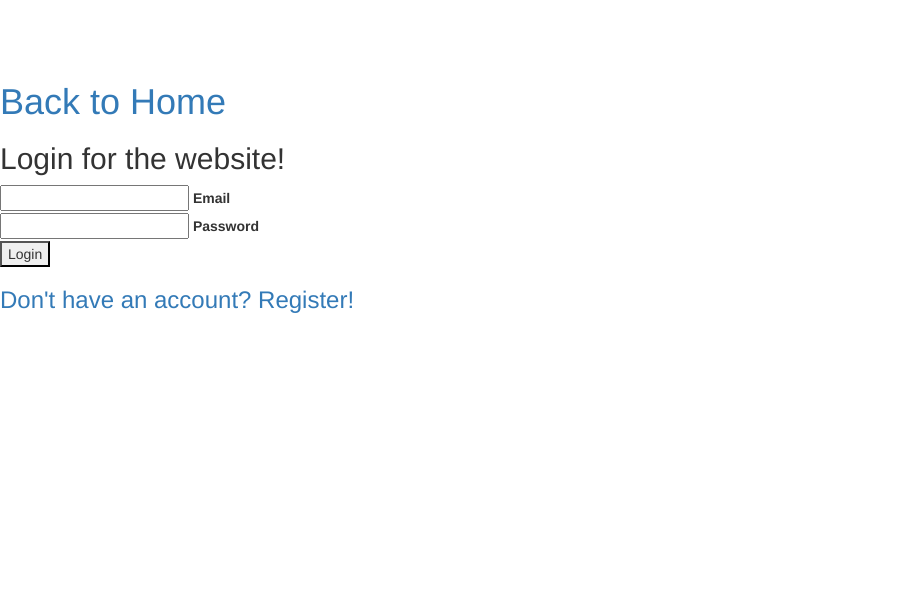
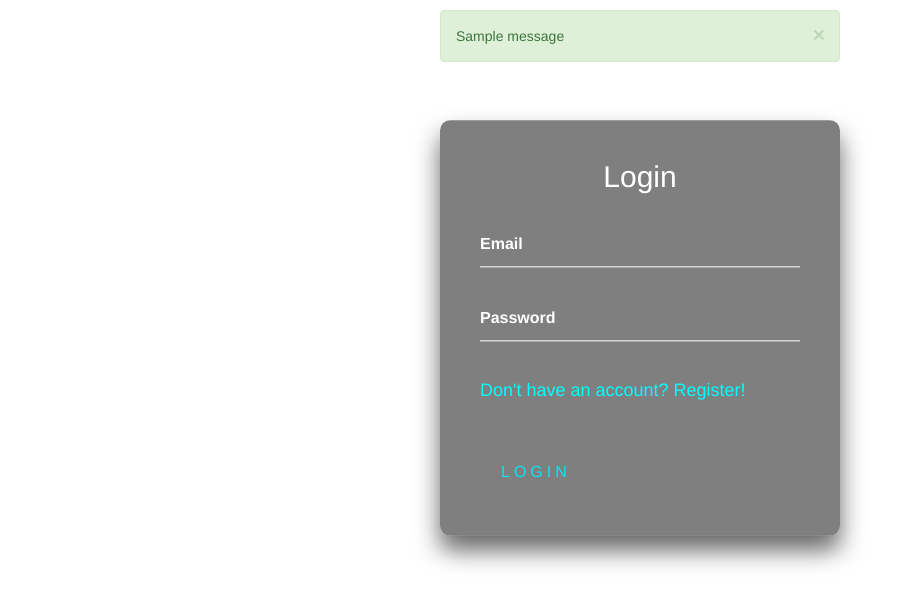
Before and after one commit to tothhajnalka17/askmate3, a Flask app: page /userlogin in a window 1280 px wide. Shown: the part 72-678 px from the top of the page, without its empty margins (0-919 px from the left). Run offline with Flask 2, Linux system fonts and the light colour scheme; one stand-in notice (Sample message) is shown; some libraries are stand-ins or nearby versions.

Commit message:
style: registration/login page styles changed

```diff
--- a/static/style.css
+++ b/static/style.css
@@ -1,4 +1,6 @@
-
+body {
+    color: black;
+}
 .home{
 
 }
@@ -115,3 +117,187 @@ input[type="file"]{
     cursor: pointer;
 }
 .custom-input-file:hover .uploadPhoto { display: block; }
+
+
+/* Login Form */
+.login-box {
+  position: absolute;
+  top: 50%;
+  left: 50%;
+  width: 400px;
+  padding: 40px;
+  transform: translate(-50%, -50%);
+  background: rgba(0,0,0,.5);
+  box-sizing: border-box;
+  box-shadow: 0 15px 25px rgba(0,0,0,.6);
+  border-radius: 10px;
+}
+
+.login-box h2 {
+  margin: 0 0 30px;
+  padding: 0;
+  color: #fff;
+  text-align: center;
+}
+
+.login-box .user-box {
+  position: relative;
+}
+
+.login-box .user-box input {
+  width: 100%;
+  padding: 10px 0;
+  font-size: 16px;
+  color: #fff;
+  margin-bottom: 30px;
+  border: none;
+  border-bottom: 1px solid #fff;
+  outline: none;
+  background: transparent;
+}
+.login-box .user-box label {
+  position: absolute;
+  top:0;
+  left: 0;
+  padding: 10px 0;
+  font-size: 16px;
+  color: #fff;
+  pointer-events: none;
+  transition: .5s;
+}
+
+.login-box .user-box input:focus ~ label,
+.login-box .user-box input:valid ~ label {
+  top: -20px;
+  left: 0;
+  color: #03e9f4;
+  font-size: 12px;
+}
+
+h4 a {
+    color: cyan;
+}
+h4 a:hover {
+    color: #03e9f4;
+}
+
+.login-box a span {
+  position: absolute;
+  display: block;
+}
+
+.login-box a span:nth-child(1) {
+  top: 0;
+  left: -100%;
+  width: 100%;
+  height: 2px;
+  background: linear-gradient(90deg, transparent, #03e9f4);
+  animation: btn-anim1 1s linear infinite;
+}
+
+@keyframes btn-anim1 {
+  0% {
+    left: -100%;
+  }
+  50%,100% {
+    left: 100%;
+  }
+}
+
+.login-box a span:nth-child(2) {
+  top: -100%;
+  right: 0;
+  width: 2px;
+  height: 100%;
+  background: linear-gradient(180deg, transparent, #03e9f4);
+  animation: btn-anim2 1s linear infinite;
+  animation-delay: .25s
+}
+
+@keyframes btn-anim2 {
+  0% {
+    top: -100%;
+  }
+  50%,100% {
+    top: 100%;
+  }
+}
+
+.login-box a span:nth-child(3) {
+  bottom: 0;
+  right: -100%;
+  width: 100%;
+  height: 2px;
+  background: linear-gradient(270deg, transparent, #03e9f4);
+  animation: btn-anim3 1s linear infinite;
+  animation-delay: .5s
+}
+
+@keyframes btn-anim3 {
+  0% {
+    right: -100%;
+  }
+  50%,100% {
+    right: 100%;
+  }
+}
+
+.login-box a span:nth-child(4) {
+  bottom: -100%;
+  left: 0;
+  width: 2px;
+  height: 100%;
+  background: linear-gradient(360deg, transparent, #03e9f4);
+  animation: btn-anim4 1s linear infinite;
+  animation-delay: .75s
+}
+
+@keyframes btn-anim4 {
+  0% {
+    bottom: -100%;
+  }
+  50%,100% {
+    bottom: 100%;
+  }
+}
+
+.login-box form .btn {
+  position: relative;
+  display: inline-block;
+  padding: 10px 20px;
+  color: #03e9f4;
+  font-size: 16px;
+  text-decoration: none;
+  text-transform: uppercase;
+  overflow: hidden;
+  transition: .5s;
+  margin-top: 40px;
+  letter-spacing: 4px;
+
+}
+
+.login-box .btn:hover {
+  background: #03e9f4;
+  color: #fff;
+  border-radius: 5px;
+  box-shadow: 0 0 5px #03e9f4,
+              0 0 25px #03e9f4,
+              0 0 50px #03e9f4,
+              0 0 100px #03e9f4;
+}
+
+.alert-dismissible{
+    color: black;
+    background-color: #03e9f4;
+    max-width: 400px;
+    margin: auto;
+
+}
+
+.alert-dismissible #textarea{
+    align-items: center;
+}
+
+.user-box button {
+    align-items: center;
+}
--- a/templates/layout.html
+++ b/templates/layout.html
@@ -5,12 +5,13 @@
     <meta>
     <meta http-equiv="X-UA-Compatible" content="ie=edge">
     <title>{% block head %}{% endblock %}</title>
+    <script src="//code.jquery.com/jquery-1.11.1.min.js"></script>
     <link href="https://cdn.jsdelivr.net/npm/bootstrap@5.2.0-beta1/dist/css/bootstrap.min.css" rel="stylesheet" integrity="sha384-0evHe/X+R7YkIZDRvuzKMRqM+OrBnVFBL6DOitfPri4tjfHxaWutUpFmBp4vmVor" crossorigin="anonymous">
     <link rel="stylesheet" href="/static/style.css" type="text/css">
     <link href="https://fonts.googleapis.com/css2?family=Lato&display=swap" rel="stylesheet">
     <link href="//netdna.bootstrapcdn.com/bootstrap/3.2.0/css/bootstrap.min.css" rel="stylesheet" id="bootstrap-css">
     <script src="//netdna.bootstrapcdn.com/bootstrap/3.2.0/js/bootstrap.min.js"></script>
-    <script src="//code.jquery.com/jquery-1.11.1.min.js"></script>
+
 
 	<nav class="navbar top-fixed " style="background-color: #555555">
 
@@ -30,23 +31,21 @@
             <a class="navbar-brand register-tab text-white" href="/register" style="right:1rem"><i class="fa fa-phone fa-fw fa-rotate-180 mr-1"></i>Register</a>
 
 
-
 	</nav>
 
 </head>
 <body>
-{% with messages = get_flashed_messages()  %}
-      {% if messages %}
-      {% for message in messages %}
-      <div class="alert alert-success alert-dismissible fade show" role="alert">
-        {{ message }}
-        <button type="button" class="close" data-dismiss="alert" aria-label="Close">
-          <span aria-hidden="true">×</span>
-        </button>
+{% with messages = get_flashed_messages(with_categories=true) %}
+  <!-- Categories: success (green), info (blue), warning (yellow), danger (red) -->
+  {% if messages %}
+    {% for category, message in messages %}
+      <div class="alert alert-{{ category }} alert-dismissible" role="alert">
+      <button type="button" class="close" data-dismiss="alert" aria-label="Close"><span aria-hidden="true">&times;</span></button>
+      <!-- <strong>Title</strong> --> {{ message }}
       </div>
-      {% endfor %}
-      {% endif %}
-      {% endwith %}
+    {% endfor %}
+  {% endif %}
+{% endwith %}
 
 
 
--- a/templates/login.html
+++ b/templates/login.html
@@ -3,25 +3,29 @@
 {% block title %} Login Page {% endblock %}
 
 {% block body %}
-<h1><a href="{{url_for('route_home')}}">Back to Home</a></h1>
 <div class="login-box">
-  <h2>Login for the website!</h2>
+
+    <h2>Login</h2>
+
   <form action="{{url_for('userlogin')}}" method="POST">
 
     <div class="user-box">
-      <input type="text" id="email" name="email"  autocomplete="on">
-      <label>Email</label>
+       <input type="text" name="email" required="" autocomplete="on">
+       <label>Email</label>
     </div>
 
     <div class="user-box">
-      <input type="password" id="password" name="password" >
+      <input type="password" id="password" name="password" required="">
       <label>Password</label>
     </div>
-
-    <button class="custom-btn btn-3">
+      <h4><a href="{{url_for('register')}}">Don't have an account? Register!</a></h4>
+    <div>
+    <button class="btn">
     Login
     </button>
+      </div>
   </form>
-    <h3><a href="{{url_for('register')}}">Don't have an account? Register!</a></h3>
+</div>
+
 </div>
 {% endblock %}
```
Also changed, not shown: templates/register.html (+7 -6 lines).
